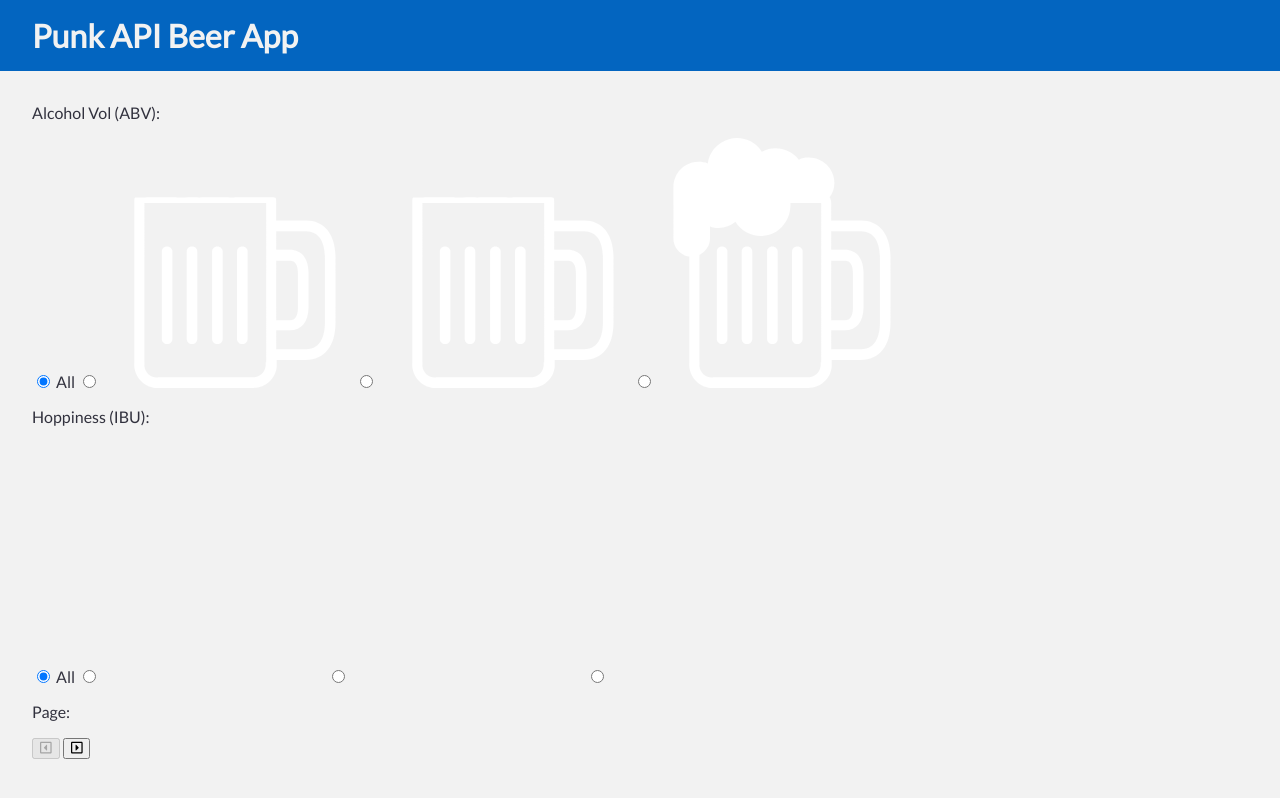
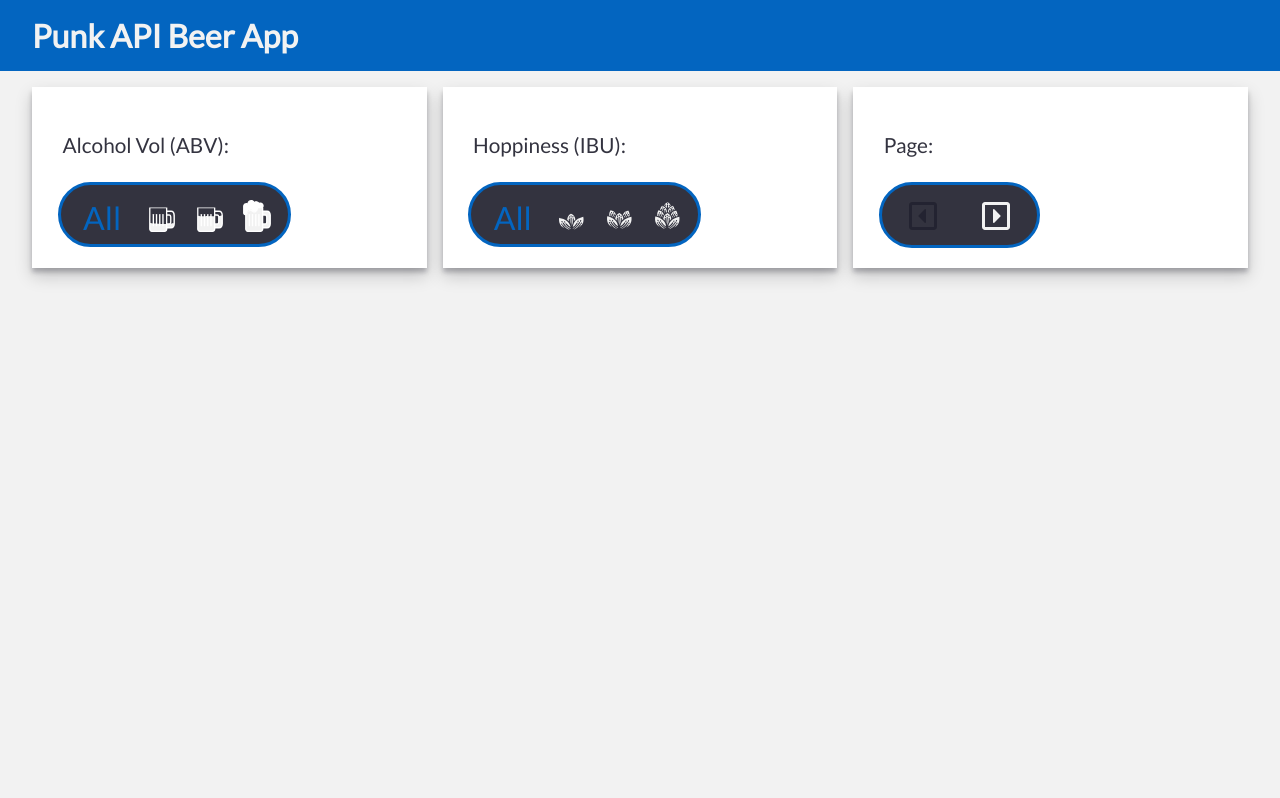
Before and after one commit to RyanTalbot/beer-app, a plain HTML site: page index.html in a window 1280 px wide. Drawn offline with Linux system fonts and the light colour scheme.

Commit message:
Main styling implemented

```diff
--- a/style.css
+++ b/style.css
@@ -38,3 +38,104 @@ header {
 .container {
   padding: 1rem 2rem;
 }
+
+/* filters */
+.card {
+  display: flex;
+  background-color: white;
+  box-shadow: var(--shadow);
+}
+
+.filters {
+  display: grid;
+  grid-template-columns: repeat(auto-fill, minmax(300px, 1fr));
+  grid-gap: 1rem;
+  margin-bottom: 1rem;
+}
+
+.filter-card {
+  padding: 0.8rem;
+}
+
+.filter-container {
+  padding: 0.4rem 0.8rem;
+}
+
+.filter-text p {
+  color: var(--black);
+  font-size: 1.3rem;
+  padding: 0.3rem;
+}
+
+.filter {
+  background-color: var(--black);
+  padding: 0.4rem 0.4rem 0.1rem 0.4rem;
+  border: 3px solid var(--blue);
+  border-radius: 2.2rem;
+}
+
+.filter-form {
+  display: flex;
+  align-items: center;
+}
+
+.filter-all + span {
+  font-size: 2rem;
+  padding: 0.5rem 1rem;
+  color: var(--off-white);
+}
+
+svg {
+  fill: var(--off-white);
+  height: 2rem;
+  width: 2rem;
+  margin: 0.5rem;
+}
+
+input[type='radio'] {
+  position: absolute;
+  opacity: 0;
+}
+
+input + span,
+input + svg {
+  cursor: pointer;
+  transition: all 0.3s ease;
+}
+
+.filter-all:hover,
+.filter-all:checked + span,
+.filter-all:focus + span {
+  color: var(--blue);
+}
+
+.beer:hover,
+.beer:checked + svg,
+.beer:focus + svg {
+  fill: var(--orange);
+}
+
+.hops:hover,
+.hops:checked + svg,
+.hops:focus + svg {
+  fill: var(--green);
+}
+
+/* pagination buttons */
+.page-btn {
+  border: none;
+  background-color: transparent;
+  outline: none;
+  font-size: 2rem;
+  padding: 0 0.8rem;
+  color: var(--off-white);
+  cursor: pointer;
+  transition: color 0.3s ease;
+}
+.page-btn:hover {
+  color: var(--blue);
+}
+.page-btn:disabled {
+  cursor: default;
+  color: var(--disabled);
+}
```
